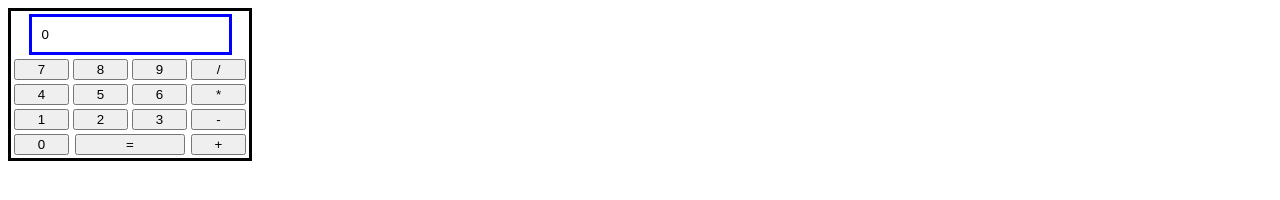
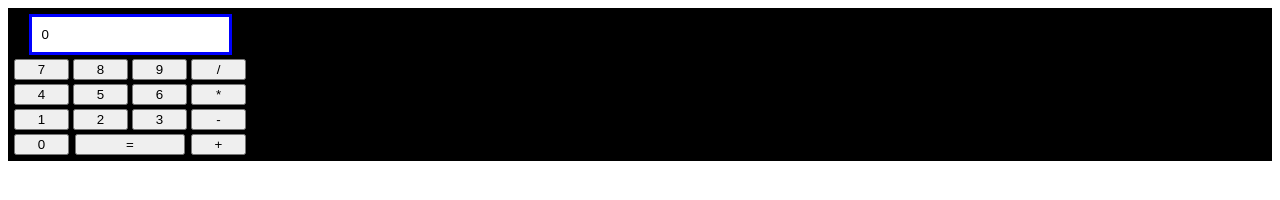
Before and after one commit to sigomez/calculadora, a plain HTML site: page index.html in a window 1280 px wide. Drawn offline with Linux system fonts and the light colour scheme.

Commit message:
calculadora negra

```diff
--- a/index.html
+++ b/index.html
@@ -1,5 +1,6 @@
 <script src="calculadora.js"></script>
-<form>
+
+<form style="background-color: black;">
 
     <table style="border: 3px solid #000; text-align:center;">
      <tr style="text-align:center;">
```
